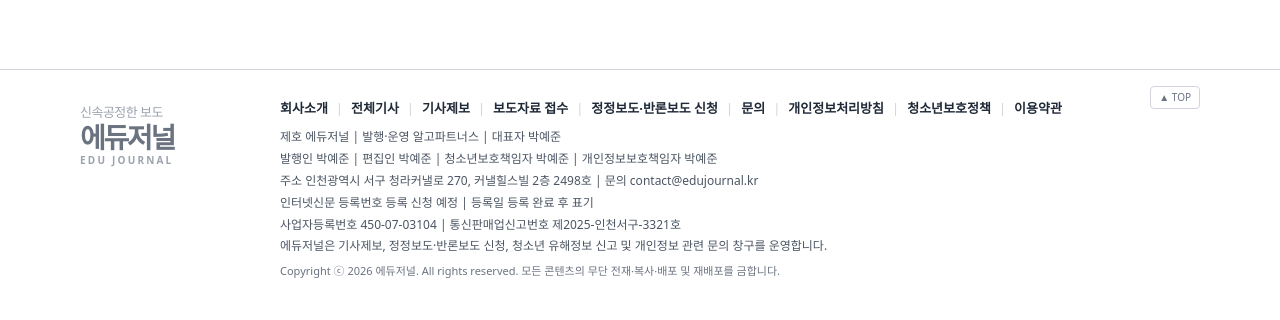
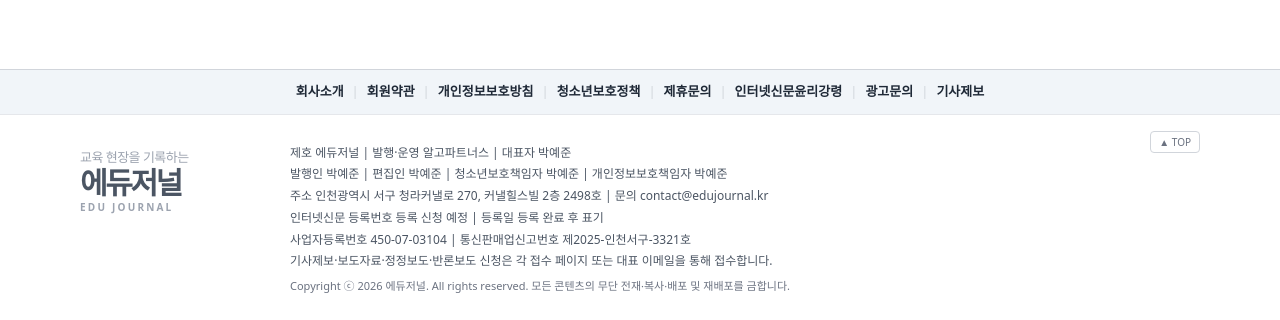
Before and after one commit to apark12321-ux/vision-media-mediaoffice, a Next.js app: page / in a window 1280 px wide. Shown: the part 3357-3677 px from the top of the page. Built offline with nearby package versions, Linux system fonts and the light colour scheme.

Commit message:
Adapt footer to newspaper registration reference layout

```diff
--- a/components/layout/public-footer.tsx
+++ b/components/layout/public-footer.tsx
@@ -1,4 +1,5 @@
 import Link from 'next/link';
+import { getSiteSettings } from '@/lib/data/public';
 
 function Sep() {
   return <span className="mx-2 text-gray-300">|</span>;
@@ -14,44 +15,46 @@ function FooterLink({ href, children }: { href: string; children: React.ReactNod
 
 export async function PublicFooter() {
   const year = new Date().getFullYear();
+  const settings = await getSiteSettings();
 
   return (
     <>
       <footer className="mt-20 hidden border-t border-gray-300 bg-white md:block">
+        <div className="border-b bg-slate-100">
+          <nav className="mx-auto flex max-w-6xl flex-wrap items-center justify-center px-4 py-3 text-[13px] text-gray-900">
+            <FooterLink href="/about">회사소개</FooterLink><Sep />
+            <FooterLink href="/terms">회원약관</FooterLink><Sep />
+            <FooterLink href="/privacy">개인정보보호방침</FooterLink><Sep />
+            <FooterLink href="/youth-policy">청소년보호정책</FooterLink><Sep />
+            <FooterLink href="/partnership">제휴문의</FooterLink><Sep />
+            <FooterLink href="/ethics">인터넷신문윤리강령</FooterLink><Sep />
+            <FooterLink href="/partnership?type=ad">광고문의</FooterLink><Sep />
+            <FooterLink href="/form">기사제보</FooterLink>
+          </nav>
+        </div>
+
         <div className="relative mx-auto flex max-w-6xl gap-10 px-4 py-7 text-[12px] leading-[1.65] text-gray-600">
           <Link href="#top" className="absolute right-4 top-4 rounded border border-gray-300 px-2 py-0.5 text-[10px] text-gray-500">
             ▲ TOP
           </Link>
 
-          <div className="w-[160px] shrink-0 pt-2">
+          <div className="w-[170px] shrink-0 pt-2">
             <Link href="/" className="block leading-none text-gray-400">
-              <span className="block text-[13px] tracking-[-0.04em]">신속공정한 보도</span>
-              <span className="mt-1 block text-[28px] font-black tracking-[-0.08em] text-gray-500">에듀저널</span>
+              <span className="block text-[13px] tracking-[-0.04em]">교육 현장을 기록하는</span>
+              <span className="mt-1 block text-[30px] font-black tracking-[-0.08em] text-gray-600">에듀저널</span>
               <span className="mt-1 block text-[10px] font-bold uppercase tracking-[0.22em] text-gray-400">EDU JOURNAL</span>
             </Link>
           </div>
 
           <div className="min-w-0 flex-1 pr-10">
-            <nav className="mb-2 flex flex-wrap items-center text-[13px] text-gray-900">
-              <FooterLink href="/about">회사소개</FooterLink><Sep />
-              <FooterLink href="/articles">전체기사</FooterLink><Sep />
-              <FooterLink href="/report">기사제보</FooterLink><Sep />
-              <FooterLink href="/press">보도자료 접수</FooterLink><Sep />
-              <FooterLink href="/correction">정정보도·반론보도 신청</FooterLink><Sep />
-              <FooterLink href="/contact">문의</FooterLink><Sep />
-              <FooterLink href="/privacy">개인정보처리방침</FooterLink><Sep />
-              <FooterLink href="/youth-policy">청소년보호정책</FooterLink><Sep />
-              <FooterLink href="/terms">이용약관</FooterLink>
-            </nav>
-
             <div className="space-y-0.5 break-keep text-gray-600">
-              <p>제호 에듀저널 | 발행·운영 알고파트너스 | 대표자 박예준</p>
-              <p>발행인 박예준 | 편집인 박예준 | 청소년보호책임자 박예준 | 개인정보보호책임자 박예준</p>
-              <p>주소 인천광역시 서구 청라커낼로 270, 커낼힐스빌 2층 2498호 | 문의 contact@edujournal.kr</p>
-              <p>인터넷신문 등록번호 등록 신청 예정 | 등록일 등록 완료 후 표기</p>
-              <p>사업자등록번호 450-07-03104 | 통신판매업신고번호 제2025-인천서구-3321호</p>
-              <p>에듀저널은 기사제보, 정정보도·반론보도 신청, 청소년 유해정보 신고 및 개인정보 관련 문의 창구를 운영합니다.</p>
-              <p className="pt-1 text-[11px] text-gray-500">Copyright ⓒ {year} 에듀저널. All rights reserved. 모든 콘텐츠의 무단 전재·복사·배포 및 재배포를 금합니다.</p>
+              <p>제호 {settings.site_name} | 발행·운영 {settings.business_name ?? settings.operator_name ?? '알고파트너스'} | 대표자 {settings.representative_name ?? '박예준'}</p>
+              <p>발행인 {settings.publisher_name ?? '박예준'} | 편집인 {settings.editor_name ?? '박예준'} | 청소년보호책임자 {settings.youth_protection_manager ?? '박예준'} | 개인정보보호책임자 {settings.privacy_manager ?? '박예준'}</p>
+              <p>주소 {settings.address ?? '인천광역시 서구 청라커낼로 270, 커낼힐스빌 2층 2498호'} | 문의 {settings.contact_email}</p>
+              <p>인터넷신문 등록번호 {settings.media_registration_number || '등록 신청 예정'} | 등록일 {settings.media_registered_at ?? '등록 완료 후 표기'}</p>
+              <p>사업자등록번호 {settings.business_registration_number ?? '450-07-03104'} | 통신판매업신고번호 {settings.mail_order_registration_number ?? '제2025-인천서구-3321호'}</p>
+              <p>기사제보·보도자료·정정보도·반론보도 신청은 각 접수 페이지 또는 대표 이메일을 통해 접수합니다.</p>
+              <p className="pt-1 text-[11px] text-gray-500">Copyright ⓒ {year} {settings.site_name}. All rights reserved. 모든 콘텐츠의 무단 전재·복사·배포 및 재배포를 금합니다.</p>
             </div>
           </div>
         </div>
```
